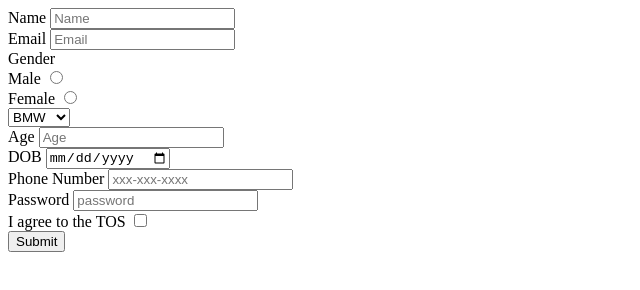
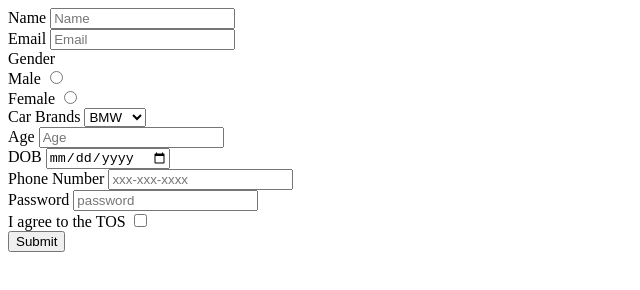
Before and after one commit to acciojob/signup-form-car-ravikshetri, a website: page main.html in a window 1280 px wide. Shown: the whole page, without its empty margins (0-640 px from the left). Drawn offline with Linux system fonts and the light colour scheme.

Commit message:
created a submission

```diff
--- a/main.html
+++ b/main.html
@@ -23,7 +23,7 @@
       <label for="gender_f">Female</label>
       <input type="radio" id="gender_f" required name="gender">
       <br>
-      <label for="cars"></label>
+      <label for="cars" >Car Brands</label >
       <select id="cars" required placeholder="Please choose an option">
         <option>BMW</option>
         <option>Audi</option>
```
